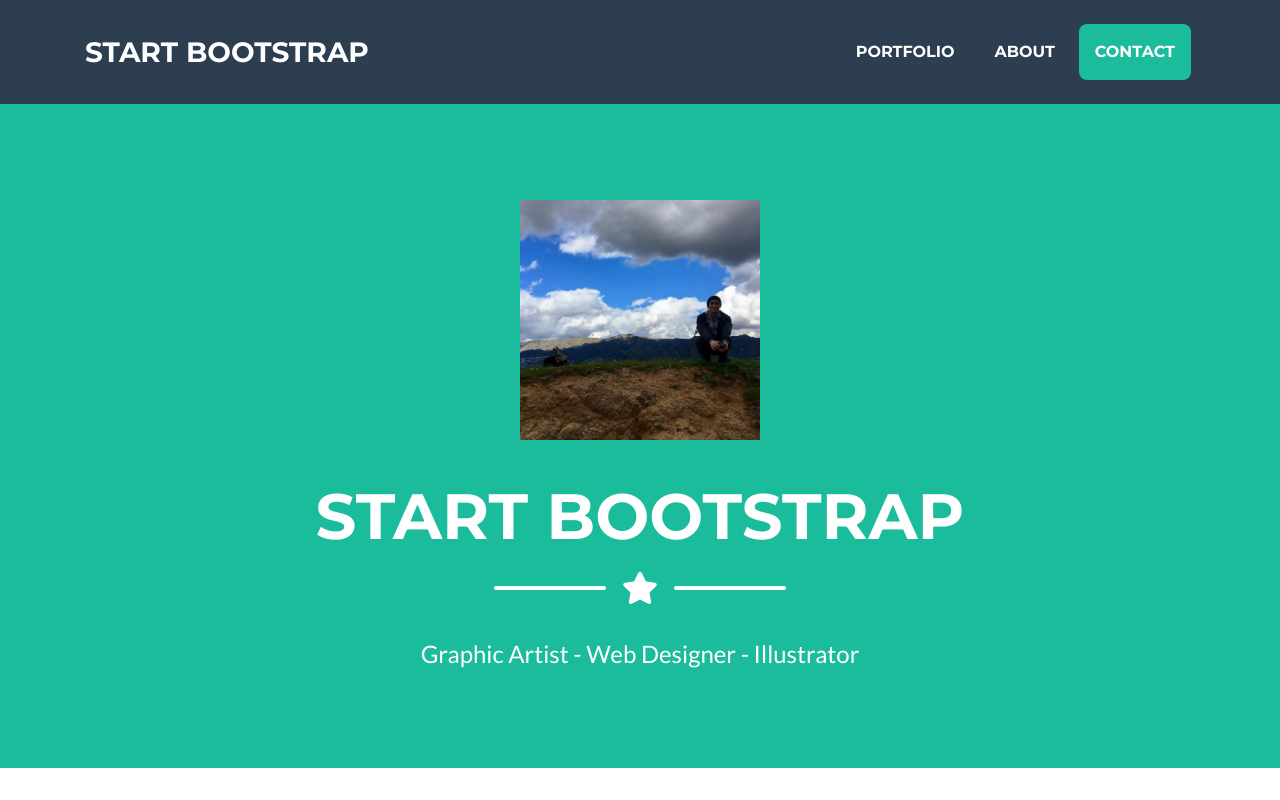
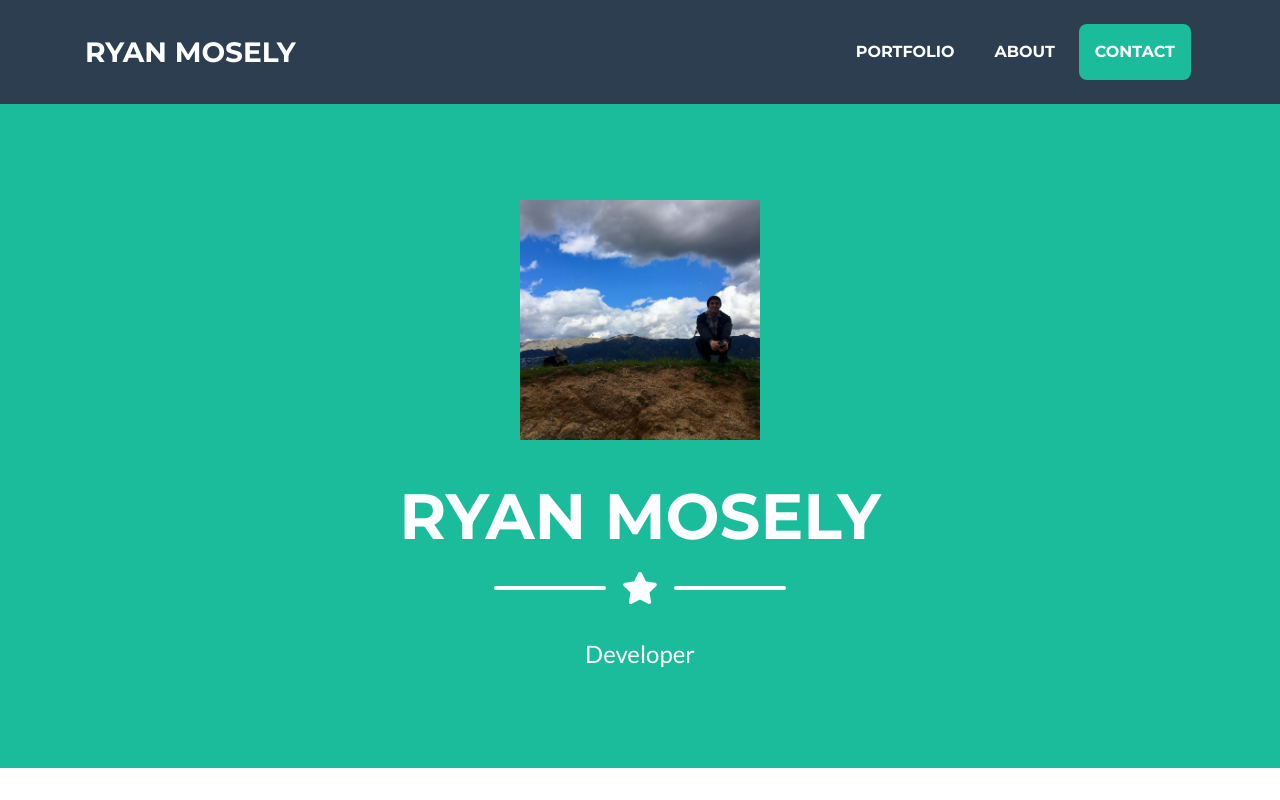
Before and after one commit to RyanMosely/NewPort, a website with bundled scripts: page index.html in a window 1280 px wide. Shown: the top 800 px of the page. Built offline with nearby package versions, Linux system fonts and the light colour scheme.

Commit message:
porfolio update

```diff
--- a/index.html
+++ b/index.html
@@ -25,7 +25,7 @@
   <!-- Navigation -->
   <nav class="navbar navbar-expand-lg bg-secondary text-uppercase fixed-top" id="mainNav">
     <div class="container">
-      <a class="navbar-brand js-scroll-trigger" href="#page-top">Start Bootstrap</a>
+      <a class="navbar-brand js-scroll-trigger" href="#page-top">Ryan Mosely</a>
       <button class="navbar-toggler navbar-toggler-right text-uppercase font-weight-bold bg-primary text-white rounded" type="button" data-toggle="collapse" data-target="#navbarResponsive" aria-controls="navbarResponsive" aria-expanded="false" aria-label="Toggle navigation">
         Menu
         <i class="fas fa-bars"></i>
@@ -54,7 +54,7 @@
       <img class="masthead-avatar mb-5" src="img/me.png" alt="">
 
       <!-- Masthead Heading -->
-      <h1 class="masthead-heading text-uppercase mb-0">Start Bootstrap</h1>
+      <h1 class="masthead-heading text-uppercase mb-0">Ryan Mosely</h1>
 
       <!-- Icon Divider -->
       <div class="divider-custom divider-light">
@@ -66,7 +66,7 @@
       </div>
 
       <!-- Masthead Subheading -->
-      <p class="masthead-subheading font-weight-light mb-0">Graphic Artist - Web Designer - Illustrator</p>
+      <p class="masthead-subheading font-weight-light mb-0">Developer</p>
 
     </div>
   </header>
```
Also changed, not shown: 1 other file.
